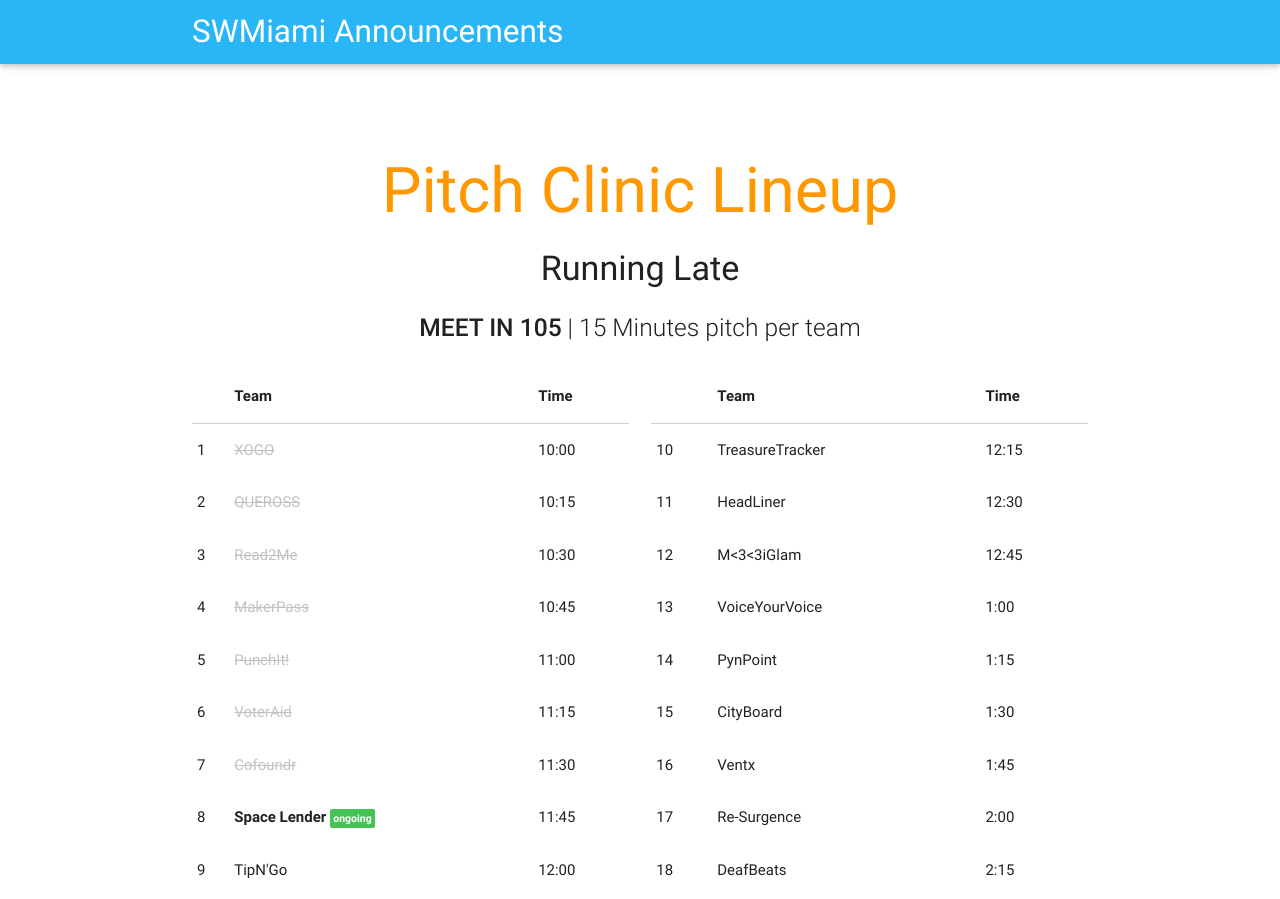
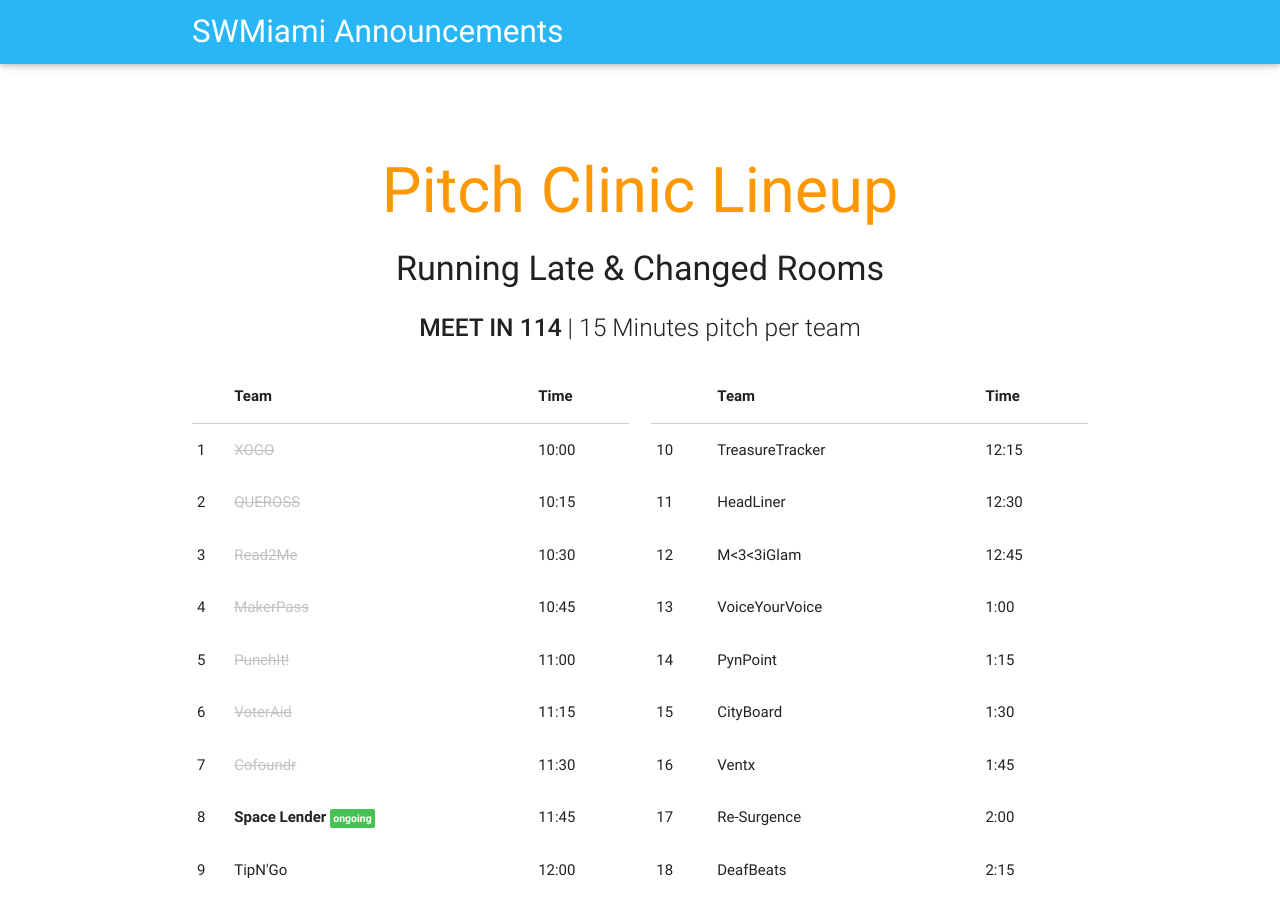
Before and after one commit to MangoHacks/swmiami-megaphone, a plain HTML site: page index.html in a window 1280 px wide. Shown: the top 899 px of the page. Drawn offline with nearby package versions, Linux system fonts and the light colour scheme; files whose address does not match are found by name.

```diff
--- a/index.html
+++ b/index.html
@@ -48,8 +48,8 @@
       <h1 class="header center orange-text">Pitch Clinic Lineup</h1>
 
       <div class="row center">
-        <h4>Running Late</h4>
-        <h5 class="header col s12 light"><strong>MEET IN 105</strong> |  15 Minutes pitch per team</h5>
+        <h4>Running Late &amp; Changed Rooms</h4>
+        <h5 class="header col s12 light"><strong>MEET IN 114</strong> |  15 Minutes pitch per team</h5>
       </div>
       <div class="row center">
         <div class="col s12 m6">
```
